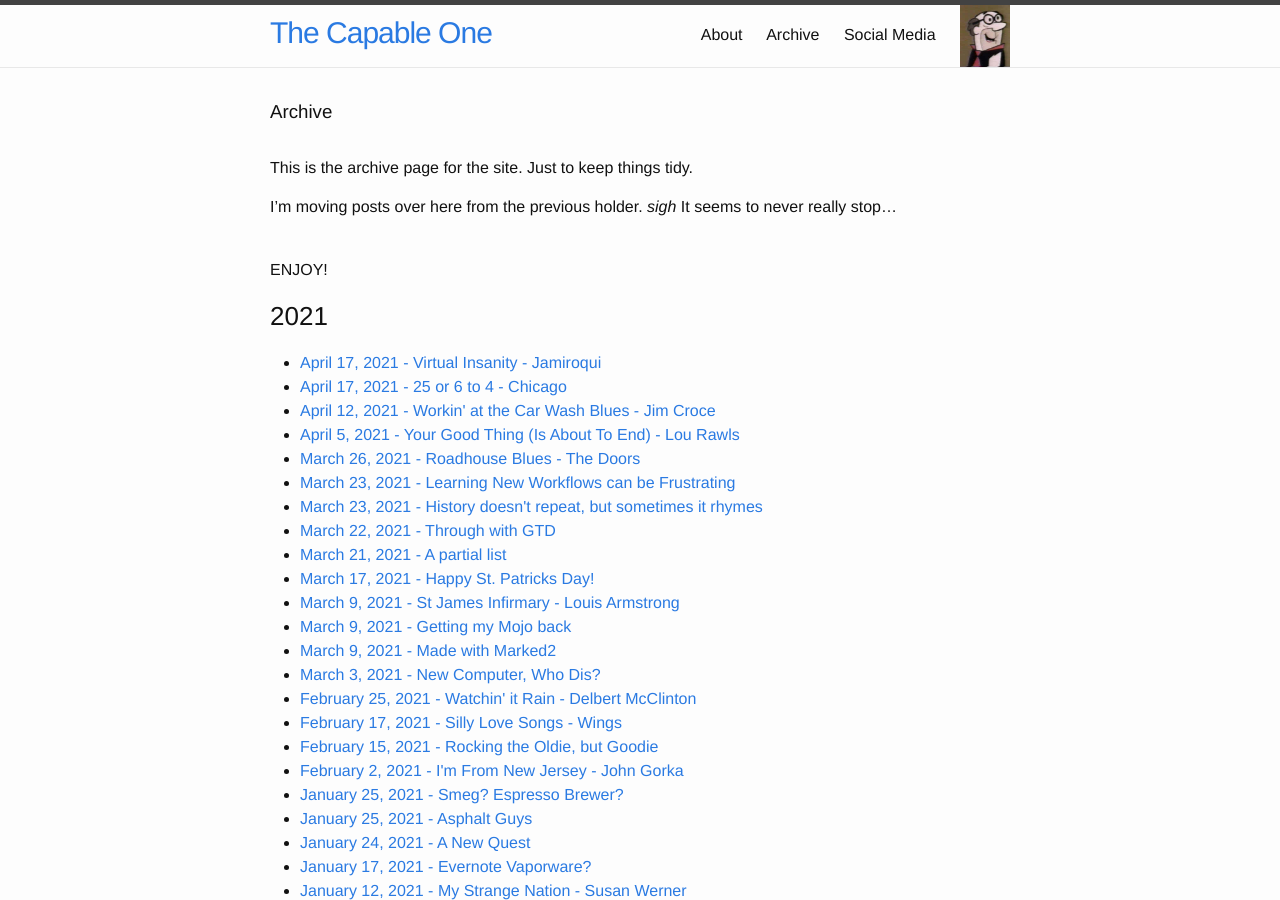
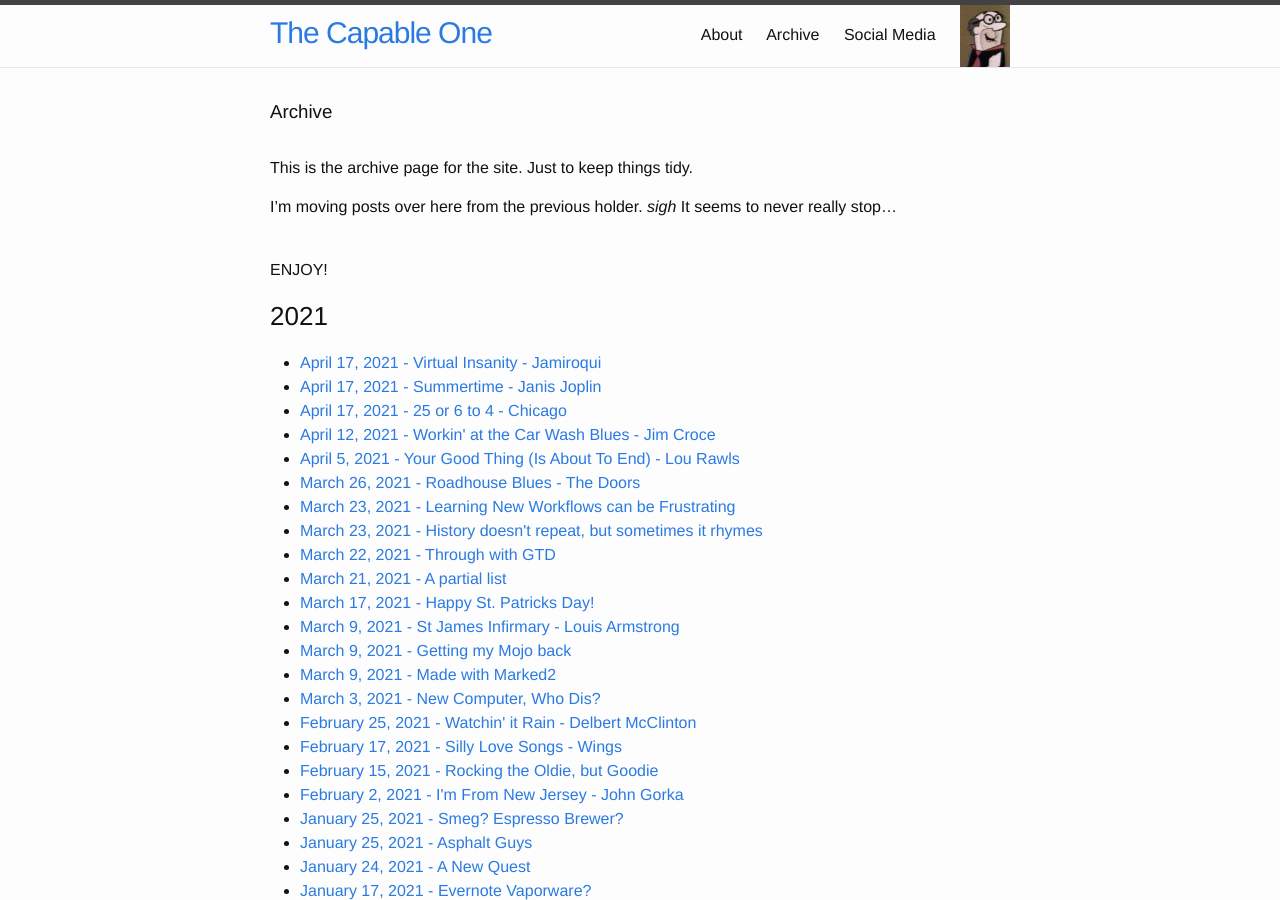
Before and after one commit to jkenton/CapableOne, a Jekyll site: the page built from archive.md, in a window 1280 px wide and 900 px high. Built offline with Jekyll 4.4.1, drawn with Linux system fonts in a browser that asks for light colours.

Commit message:
summertime

```diff
--- /dev/null
+++ b/_posts/2021-04-17-summertime.md
@@ -0,0 +1,6 @@
+---
+title: Summertime - Janis Joplin
+date:  2021-04-17
+layout: post
+comments: true
+---
```
Also changed, not shown: _posts/2021-04-17-25624.md (+1 -1 lines).
